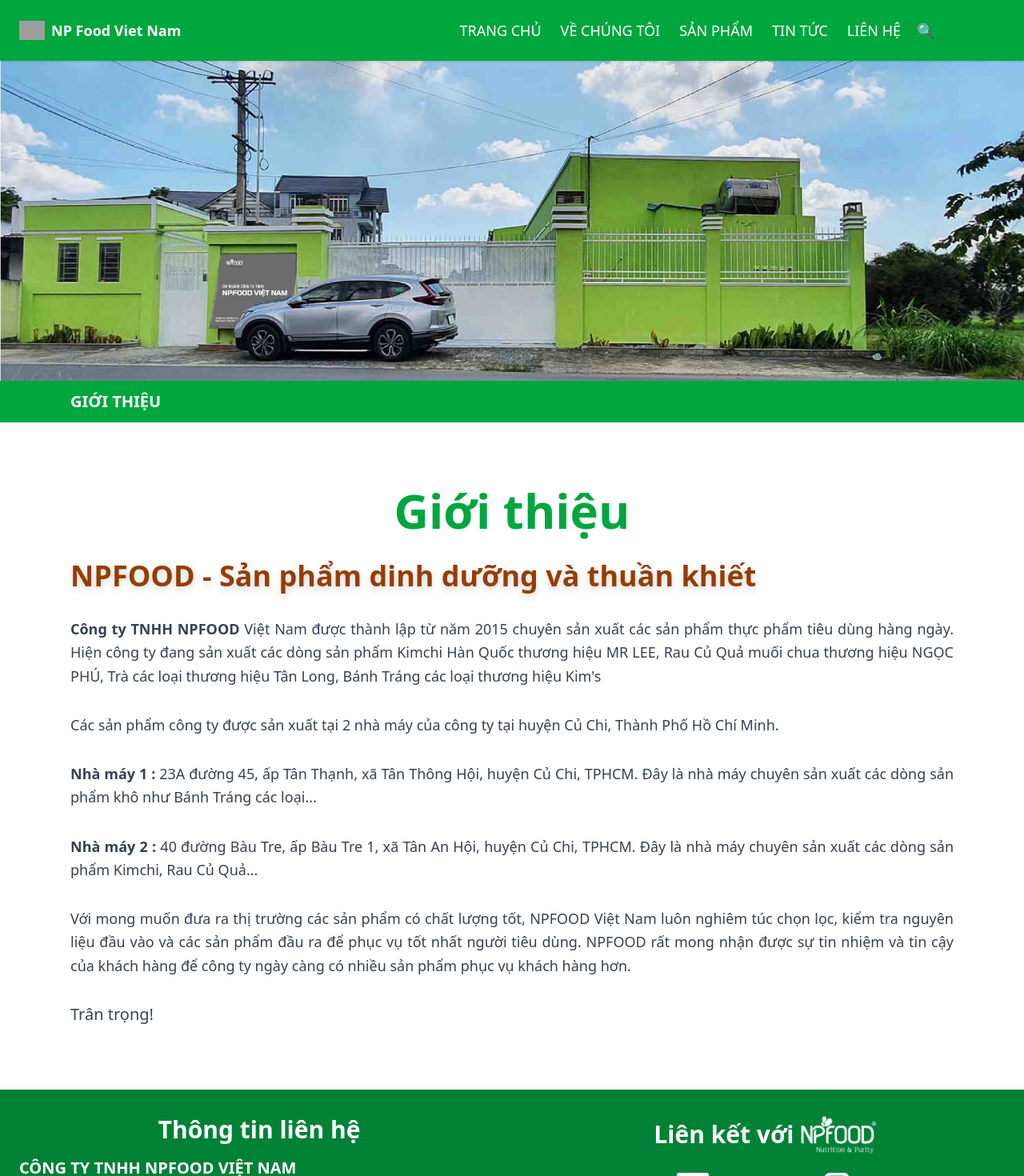
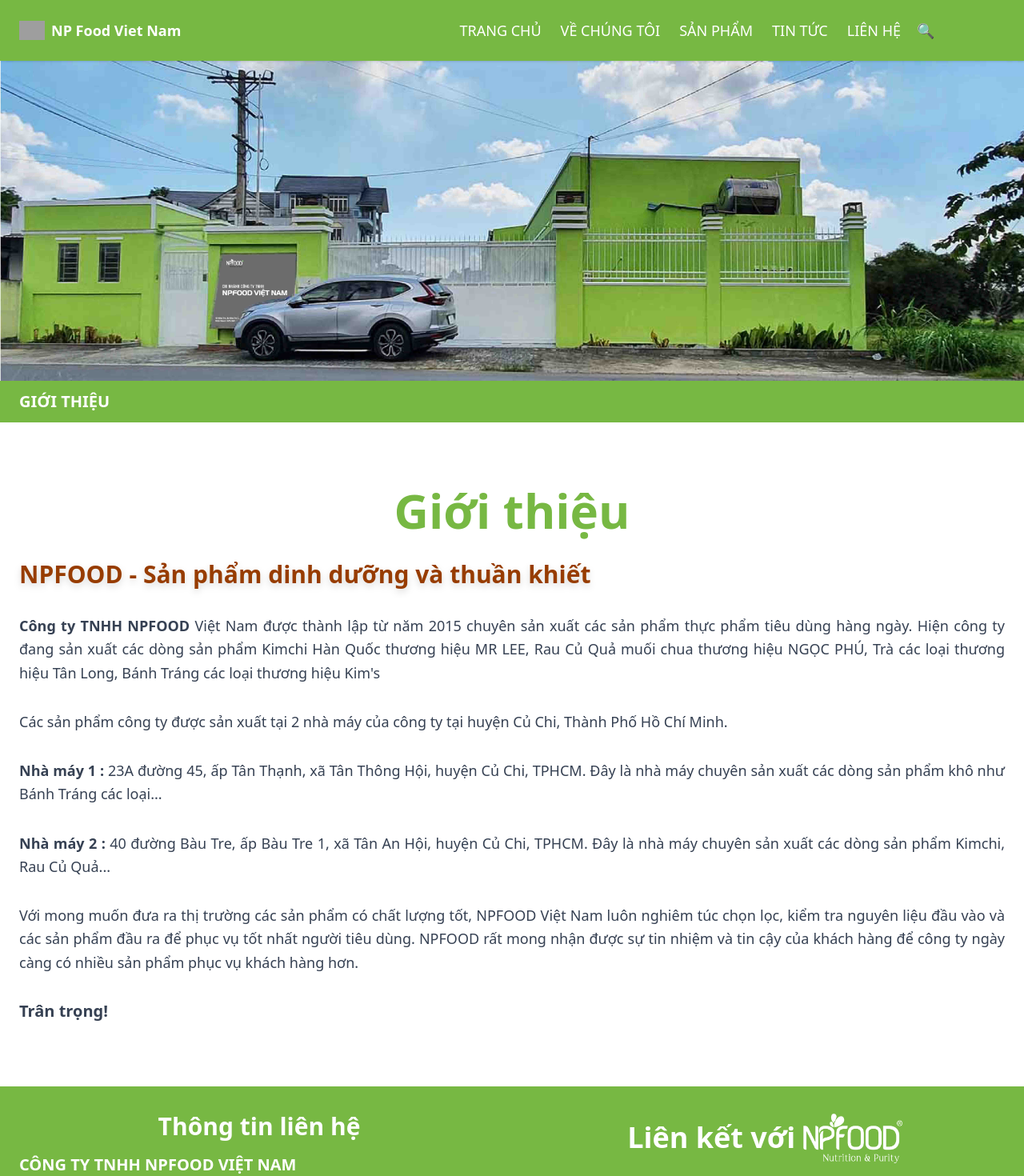
Before and after one commit to DuyThanhDev/Halu_DH, a React (Vite) app in the folder halu/: page /about in a window 1280 px wide. Shown: the top 1470 px of the page at 80% size. Built offline with nearby package versions, Linux system fonts and the light colour scheme; grey boxes are pictures that could not be loaded.

Commit message:
fix style footer header home contact about

```diff
--- a/halu/src/components/Footer.tsx
+++ b/halu/src/components/Footer.tsx
@@ -3,7 +3,7 @@
 
 const Footer: React.FC = () => {
   return (
-    <footer className="bg-green-700 text-white">
+    <footer className="bg-[#77b843] text-white">
       <div className="container mx-auto px-4 md:px-6 py-8 grid grid-cols-1 md:grid-cols-2 gap-8">
         <div className="space-y-4">
           <h3 className="text-3xl font-bold text-center">Thông tin liên hệ</h3>
@@ -42,11 +42,11 @@
 
         <div className="space-y-3 md:text-left flex flex-col items-center center">
           <div className="flex items-center gap-2 justify-center md:justify-start">
-            <span className="text-3xl font-bold text-white">Liên kết với</span>
+            <span className="text-4xl font-bold text-white">Liên kết với</span>
             <img
               src={logoNpfood}
               alt="NPFOOD Logo"
-              className="h-12"
+              className="h-16"
               style={{ filter: "brightness(0) invert(1)" }}
             />
           </div>
--- a/halu/src/components/Header.tsx
+++ b/halu/src/components/Header.tsx
@@ -16,7 +16,7 @@
   };
 
   return (
-    <header className="bg-green-600 shadow-sm py-4 px-6 flex items-center justify-between sticky top-0 z-50">
+    <header className="bg-[#77b843] shadow-sm py-4 px-6 flex items-center justify-between sticky top-0 z-50">
       <div className="flex items-center gap-4">
         <a href="#" className="flex items-center gap-2">
           <img
@@ -60,7 +60,7 @@
         </Link>
         <div className="flex items-center gap-4">
           <button
-            className="p-2 rounded-full hover:bg-green-700 text-white"
+            className="p-2 rounded-full hover:#77b843 text-white"
             onClick={toggleSearch}
           >
             🔍
@@ -75,7 +75,7 @@
                 />
                 <button
                   type="submit"
-                  className="px-4 py-2 bg-green-600 text-white rounded-r-md hover:bg-green-700"
+                  className="px-4 py-2 bg-[#77b843] text-white rounded-r-md hover:bg-[#77b843]"
                 >
                   🔍
                 </button>
--- a/halu/src/components/Header2.tsx
+++ b/halu/src/components/Header2.tsx
@@ -26,8 +26,8 @@
   }
 
   return (
-    <div className="bg-green-600 py-3">
-      <div className="container mx-auto px-4 md:px-6 max-w-6xl">
+    <div className="bg-[#77b843] py-3">
+      <div className="container mx-auto px-4 md:px-6">
         <h1 className="text-white text-lg md:text-xl font-semibold text-left">
           {pageTitle}
         </h1>
--- a/halu/src/page/about/About.tsx
+++ b/halu/src/page/about/About.tsx
@@ -18,16 +18,17 @@
         />
       </section>
 
-      {/* Header2 */ <Header2 />}
+      {/* Header2 */}
+      <Header2 />
 
       {/* Content Section */}
       <section className="py-12 md:py-20 bg-white">
-        <div className="container mx-auto px-4 md:px-6 max-w-6xl">
+        <div className="container mx-auto px-4 md:px-6">
           <div className="space-y-8">
-            <h1 className="text-4xl md:text-6xl font-bold text-center text-green-600">
+            <h1 className="text-6xl font-bold text-[#77b843] mb-8 text-center">
               Giới thiệu
             </h1>
-            <h4 className="text-3xl md:text-4xl font-bold text-amber-800 mb-8 drop-shadow-lg">
+            <h4 className="text-2xl md:text-3xl font-bold text-amber-800 mb-8 drop-shadow-lg">
               NPFOOD - Sản phẩm dinh dưỡng và thuần khiết
             </h4>
 
@@ -68,7 +69,7 @@
                 hàng hơn.
               </p>
 
-              <p className="text-xl">Trân trọng!</p>
+              <p className="text-xl font-semibold">Trân trọng!</p>
             </div>
           </div>
         </div>
--- a/halu/src/page/contact/Contact.tsx
+++ b/halu/src/page/contact/Contact.tsx
@@ -46,7 +46,9 @@
         <div className="container mx-auto px-4 md:px-6">
           {/* Contact Information */}
           <div className="mb-12">
-            <h2 className="text-4xl font-bold text-green-600 mb-8">Liên hệ</h2>
+            <h1 className="text-6xl font-bold text-[#77b843] mb-8 text-center">
+              Liên hệ
+            </h1>
             <div className="flex flex-col md:flex-row items-start justify-between gap-8">
               {/* Logo */}
               <div className="flex-shrink-0">
@@ -61,32 +63,32 @@
               {/* Thông tin */}
               <div className="flex-1 space-y-3 text-gray-700">
                 <div className="flex items-start gap-3">
-                  <HomeOutlined className="text-green-600 mt-1 text-lg" />
+                  <HomeOutlined className="text-[#77b843] mt-1 text-lg" />
                   <span>
                     23A, đường số 45, ấp Tân Thạnh, xã Tân Thông Hội, huyện Củ
                     Chi, TPHCM, Việt Nam
                   </span>
                 </div>
                 <div className="flex items-start gap-3">
-                  <BuildOutlined className="text-green-600 mt-1 text-lg" />
+                  <BuildOutlined className="text-[#77b843] mt-1 text-lg" />
                   <span>
                     Văn phòng giao dịch : 362 Hòa Hảo, Phường 5, Quận 10, TPHCM
                   </span>
                 </div>
                 <div className="flex items-center gap-3">
-                  <PhoneOutlined className="text-green-600 text-lg" />
+                  <PhoneOutlined className="text-[#77b843] text-lg" />
                   <span>Điện thoại: 028.39225005</span>
                 </div>
                 <div className="flex items-center gap-3">
-                  <MailOutlined className="text-green-600 text-lg" />
+                  <MailOutlined className="text-[#77b843] text-lg" />
                   <span>Email: info@npfood.com.vn</span>
                 </div>
                 <div className="flex items-center gap-3">
-                  <GlobalOutlined className="text-green-600 text-lg" />
+                  <GlobalOutlined className="text-[#77b843] text-lg" />
                   <span>Website: www.npfood.com.vn</span>
                 </div>
                 <div className="flex items-center gap-3">
-                  <IdcardOutlined className="text-green-600 text-lg" />
+                  <IdcardOutlined className="text-[#77b843] text-lg" />
                   <span>MST: 031 229 1509</span>
                 </div>
               </div>
@@ -94,7 +96,7 @@
               <div className="flex-shrink-0">
                 <button
                   onClick={scrollToMap}
-                  className="bg-green-600 text-white px-6 py-3 rounded-lg font-semibold hover:bg-green-700 transition-colors duration-300 flex items-center gap-2"
+                  className="bg-[#77b843] text-white px-6 py-3 rounded-lg font-semibold hover:bg-[#77b843] transition-colors duration-300 flex items-center gap-2"
                 >
                   <EnvironmentOutlined className="text-lg" />
                   XEM BẢN ĐỒ
@@ -203,13 +205,13 @@
               <div className="flex gap-4 justify-end">
                 <button
                   type="submit"
-                  className="bg-green-600 text-white px-8 py-3 rounded-lg font-semibold hover:bg-green-700 transition-colors duration-300"
+                  className="bg-[#77b843] text-white px-8 py-3 rounded-lg font-semibold hover:bg-[#77b843] transition-colors duration-300"
                 >
                   GỬI
                 </button>
                 <button
                   type="reset"
-                  className="bg-green-600 text-white px-8 py-3 rounded-lg font-semibold hover:bg-green-700 transition-colors duration-300"
+                  className="bg-[#77b843] text-white px-8 py-3 rounded-lg font-semibold hover:bg-[#77b843] transition-colors duration-300"
                 >
                   NHẬP LẠI
                 </button>
@@ -219,7 +221,7 @@
 
           {/* Google Map Section */}
           <div id="google-map-section" className="mt-12">
-            <h3 className="text-2xl font-bold text-green-600 mb-6">
+            <h3 className="text-2xl font-bold text-[#77b843] mb-6">
               Vị trí của chúng tôi
             </h3>
             <div className="bg-white rounded-lg shadow-lg overflow-hidden">
--- a/halu/src/page/home/Home.tsx
+++ b/halu/src/page/home/Home.tsx
@@ -215,7 +215,7 @@
             </p>
             <button
               onClick={handleLearnMore}
-              className="bg-green-600 text-white px-6 py-3 rounded-md hover:bg-green-700 transition-colors"
+              className="bg-green-600 text-white px-6 py-3 rounded-md hover:bg-[#77b843] transition-colors"
             >
               TÌM HIỂU THÊM
             </button>
@@ -229,7 +229,7 @@
           <h2 className="text-3xl md:text-4xl font-bold text-green-700 mb-2">
             SẢN PHẨM NỔI BẬT
           </h2>
-          <div className="w-24 h-1 bg-green-700 mx-auto mb-10" />
+          <div className="w-24 h-1 bg-[#77b843] mx-auto mb-10" />
           <div className="grid grid-cols-1 md:grid-cols-3 gap-8">
             <div className="flex flex-col items-center p-6 hover:-translate-y-2 transition-all duration-300">
               <div className="h-80 flex items-center justify-center mb-4">
@@ -278,7 +278,7 @@
       {showScrollTop && (
         <button
           onClick={scrollToTop}
-          className="fixed bottom-8 right-8 bg-green-600 hover:bg-green-700 text-white p-3 rounded-full shadow-lg transition-all duration-300 z-50"
+          className="fixed bottom-8 right-8 bg-green-600 hover:bg-[#77b843] text-white p-3 rounded-full shadow-lg transition-all duration-300 z-50"
           aria-label="Scroll to top"
         >
           <svg
```
